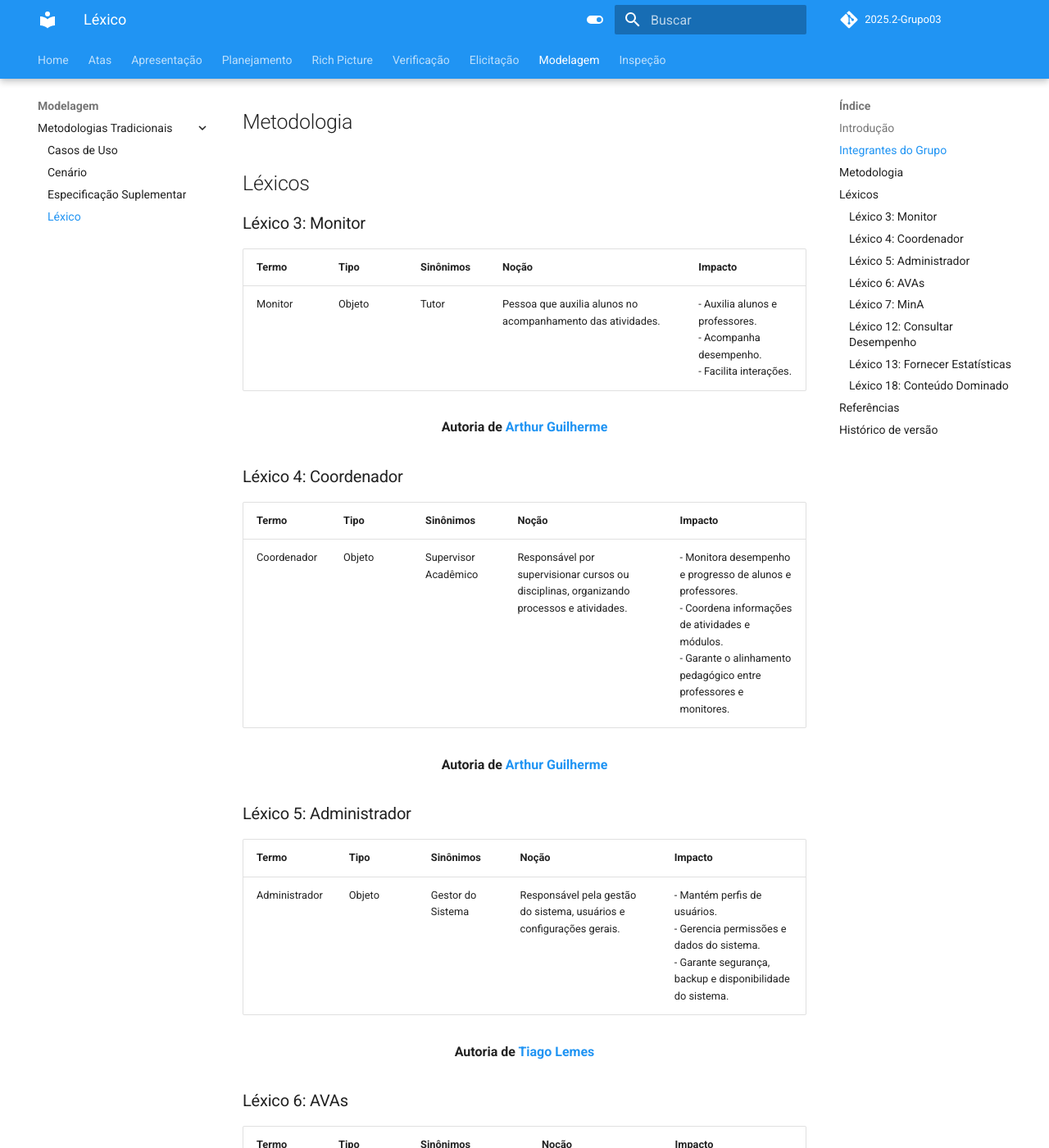
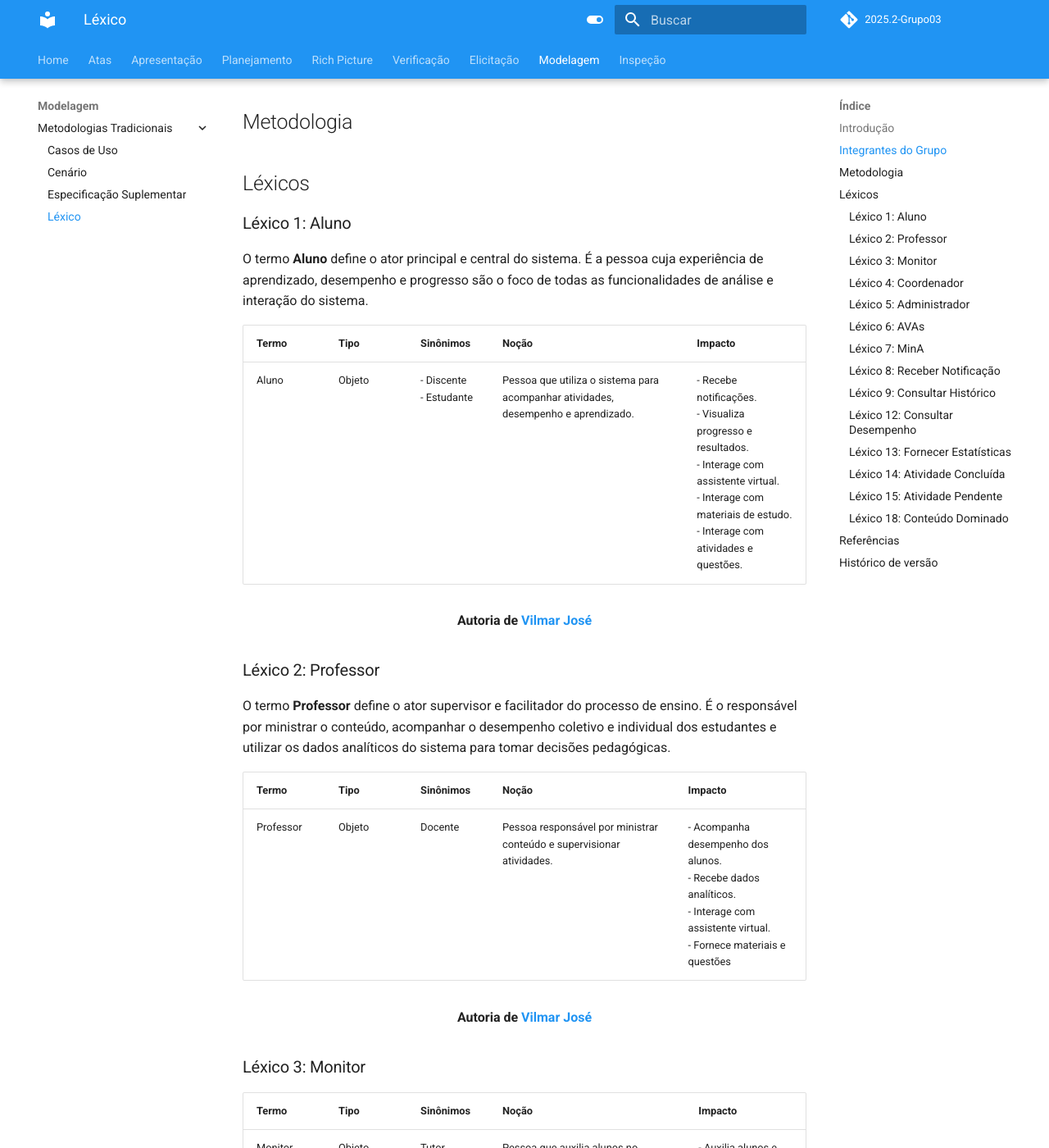
Before and after one commit to Requisitos-de-Software/2025.2-Grupo03, an MkDocs documentation site: the page built from docs/Modelagem/lexico.md, in a window 1280 px wide and 1400 px high, scrolled down 819 px. Shown: the whole window at 82% size. Built offline with MkDocs 1.6.1 and Material for MkDocs 9.7.7, drawn with Linux system fonts in a browser that asks for light colours; comment, search, counter and statistics services are not loaded; some of the changed text lies outside the part shown.

Commit message:
Update lexico.md

```diff
--- a/docs/Modelagem/lexico.md
+++ b/docs/Modelagem/lexico.md
@@ -22,6 +22,24 @@
 ## Metodologia
 
 ## Léxicos
+
+### Léxico 1: Aluno
+O termo **Aluno** define o ator principal e central do sistema. É a pessoa cuja experiência de aprendizado, desempenho e progresso são o foco de todas as funcionalidades de análise e interação do sistema.
+
+| Termo | Tipo | Sinônimos | Noção | Impacto |
+|-------|------|-----------|-------|---------|
+| Aluno | Objeto |- Discente<br> - Estudante | Pessoa que utiliza o sistema para acompanhar atividades, desempenho e aprendizado. | - Recebe notificações.<br>- Visualiza progresso e resultados.<br>- Interage com assistente virtual.<br> - Interage com materiais de estudo.<br> - Interage com atividades e questões. |
+
+<div align="center"><strong>Autoria de <a href="https://github.com/VilmarFagundes">Vilmar José</a></strong></div>
+
+### Léxico 2: Professor
+O termo **Professor** define o ator supervisor e facilitador do processo de ensino. É o responsável por ministrar o conteúdo, acompanhar o desempenho coletivo e individual dos estudantes e utilizar os dados analíticos do sistema para tomar decisões pedagógicas.
+
+| Termo | Tipo | Sinônimos | Noção | Impacto |
+|-------|------|-----------|-------|---------|
+| Professor | Objeto | Docente | Pessoa responsável por ministrar conteúdo e supervisionar atividades. | - Acompanha desempenho dos alunos.<br>- Recebe dados analíticos.<br>- Interage com assistente virtual.<br>- Fornece materiais e questões |
+
+<div align="center"><strong>Autoria de <a href="https://github.com/VilmarFagundes">Vilmar José</a></strong></div>
 
 ### Léxico 3: Monitor
 | Termo | Tipo | Sinônimos | Noção | Impacto |
@@ -58,6 +76,24 @@
 
 <div align="center"><strong>Autoria de <a href="https://github.com/TiagoTeixeira-2005">Tiago Lemes</a></strong></div>
 
+### Léxico 8: Receber Notificação
+O termo **Receber Notificação** é um verbo de ação do sistema que garante a comunicação proativa com o usuário. Refere-se ao ato de o ator ser alertado sobre eventos importantes, como prazos, atividades pendentes ou sugestões de conteúdo para revisão.
+
+| Termo | Tipo | Sinônimos | Noção | Impacto |
+|-------|------|-----------|-------|---------|
+| Receber Notificação | Verbo | Alertar-se | Ator recebe alertas sobre atividades, prazos ou conteúdo. | - Mantém usuário informado. |
+
+<div align="center"><strong>Autoria de <a href="https://github.com/VilmarFagundes">Vilmar José</a></strong></div>
+
+### Léxico 9: Consultar Histórico
+O termo **Consultar Histórico** é um verbo essencial para a função analítica do sistema. Permite que o ator visualize e recupere registros de suas atividades passadas, desempenho e o fluxo de notificações, sendo crucial para a autoavaliação do progresso e para o acompanhamento docente.
+
+| Termo | Tipo | Sinônimos | Noção | Impacto |
+|-------|------|-----------|-------|---------|
+| Consultar Histórico | Verbo | Visualizar Histórico | Ator verifica registros de atividades, desempenho e notificações. | - Permite análise do próprio progresso.<br>- Facilita acompanhamento docente. |
+
+<div align="center"><strong>Autoria de <a href="https://github.com/VilmarFagundes">Vilmar José</a></strong></div>
+
 ### Léxico 12: Consultar Desempenho
 | Termo | Tipo | Sinônimos | Noção | Impacto |
 |-------|------|-----------|-------|---------|
@@ -71,6 +107,26 @@
 | Fornecer Estatísticas| Verbo | Exibir Estatísticas | Sistema disponibiliza informações analíticas sobre desempenho e progresso. | - Suporte a decisões pedagógicas.<br>- Auxilia monitoramento de turmas e indivíduos. |
 
 <div align="center"><strong>Autoria de <a href="https://github.com/TiagoTeixeira-2005">Tiago Lemes</a></strong></div>
+
+### Léxico 14: Atividade Concluída
+
+O termo “Atividade Concluída” refere-se ao estado em que o aluno finalizou uma atividade, tornando seus resultados disponíveis para análise e cálculo de desempenho.
+
+| Termo | Tipo | Sinônimos | Noção | Impacto |
+|----------|-------|----------------|-----------|------------|
+| Atividade Concluída  | Estado | Finalizada, Encerrada  | Condição em que a atividade foi totalmente realizada pelo aluno.       | - Permite o registro de notas e estatísticas.<br>- Atualiza o progresso geral da disciplina.<br>- Gera feedback automático ao usuário. |
+
+<div align="center"><strong>Autoria de <a href="https://github.com/VilmarFagundes">Vilmar José</a></strong></div>
+
+### Léxico 15: Atividade Pendente
+
+O termo “Atividade Pendente” refere-se à condição em que uma atividade ainda não foi concluída e permanece aguardando ação do aluno.
+
+| Termo | Tipo | Sinônimos | Noção | Impacto |
+|----------|-------|----------------|-----------|------------|
+| Atividade Pendente  | Estado | Não Realizada, Incompleta | Condição em que o aluno ainda não enviou ou concluiu uma atividade.      | - Permite emissão de notificações automáticas.<br>- Ajuda no controle de prazos e alertas de atraso.<br>- Indica tarefas ainda em aberto no sistema. |
+
+<div align="center"><strong>Autoria de <a href="https://github.com/VilmarFagundes">Vilmar José</a></strong></div>
 
 ### Léxico 18: Conteúdo Dominado
 
```
